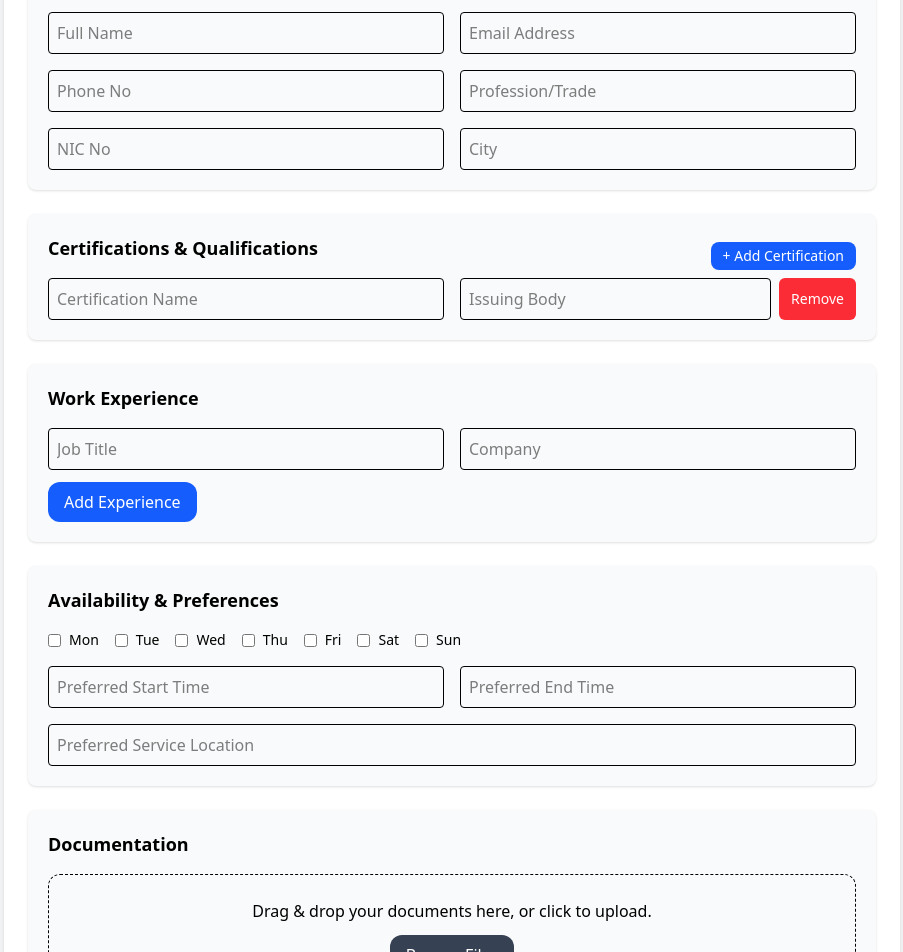
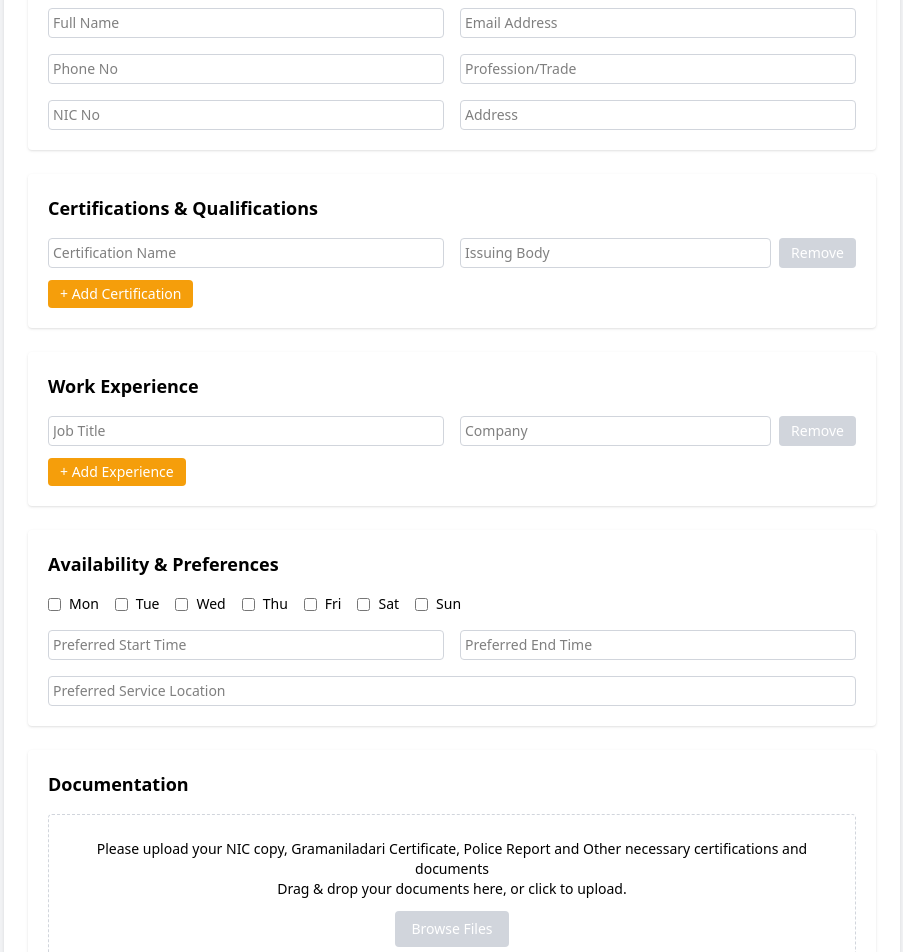
Before and after one commit to HasalKenula/WorkSure-frontend, a React (Vite) app: page /workerRegistration in a window 1280 px wide. Shown: the part 220-1172 px from the top of the page, without its empty margins (188-1091 px from the left). Built offline with nearby package versions, Linux system fonts and the light colour scheme.

Commit message:
Worker Registration Form completed

```diff
--- a/src/pages/WorkerRegistration.jsx
+++ b/src/pages/WorkerRegistration.jsx
@@ -1,5 +1,8 @@
 import React from "react";
 import Navbar from "../components/NavBar";
+import ReactTimePicker from 'react-time-picker';
+import 'react-time-picker/dist/TimePicker.css';
+import 'react-clock/dist/Clock.css';
 
 export default function WorkerRegistration() {
     // Certifications state (starts with one empty row)
@@ -26,125 +29,234 @@ export default function WorkerRegistration() {
         setCertifications((prev) => prev.filter((_, i) => i !== index));
     };
 
+    //
+    const [experiences, setExperiences] = React.useState([
+        { title: "", company: "" },
+    ]);
+
+    const addExperience = () => {
+        setExperiences((prev) => [...prev, { title: "", company: "" }]);
+    };
+
+    const handleExperienceChange = (index, field, value) => {
+        setExperiences((prev) => {
+            const copy = [...prev];
+            copy[index] = { ...copy[index], [field]: value };
+            return copy;
+        });
+    };
+
+    const removeExperience = (index) => {
+        setExperiences((prev) => prev.filter((_, i) => i !== index));
+    };
+
+    //
+    const [uploadedFiles, setUploadedFiles] = React.useState([]);
+
+    const fileInputRef = React.useRef(null);
+
+    const handleBrowseClick = () => {
+        fileInputRef.current.click(); // Open the hidden input
+    };
+
+    const handleFileChange = (e) => {
+        const files = Array.from(e.target.files);
+        setUploadedFiles((prev) => [...prev, ...files]);
+    };
+
+    const handleDrop = (e) => {
+        e.preventDefault();
+        const files = Array.from(e.dataTransfer.files);
+        setUploadedFiles((prev) => [...prev, ...files]);
+    };
+
+    const handleDragOver = (e) => {
+        e.preventDefault();
+    };
+
+    const removeFile = (index) => {
+        setUploadedFiles((prev) => prev.filter((_, i) => i !== index));
+    };
+
+    //
+    const [startTime, setStartTime] = React.useState(null);
+    const [endTime, setEndTime] = React.useState(null);
+
   return (
     <div>
         <Navbar/>
         <div className="min-h-screen w-full bg-gray-100 flex flex-col items-center p-4 mt-18">
-            <div className="w-full max-w-4xl bg-white shadow-md rounded-lg p-6 space-y-6">
-            <h2 className="text-2xl font-semibold text-gray-800">
+            <div className="w-full max-w-4xl bg-white shadow-md rounded p-6 space-y-6">
+                <h2 className="text-xl font-bold text-gray-800">
                 Register as a Skilled Worker
                 </h2>
 
                 {/* Personal Information */}
-            <section className="bg-gray-50 p-5 rounded-lg shadow-sm">
+                <section className=" p-5 rounded shadow-sm">
                     <h3 className="text-lg font-semibold mb-4">Personal Information</h3>
                     <div className="grid grid-cols-1 md:grid-cols-2 gap-4">
-                <input className="border p-2 rounded" placeholder="Full Name" />
-                <input className="border p-2 rounded" placeholder="Email Address" />
-                <input className="border p-2 rounded" placeholder="Phone No" />
-                <input className="border p-2 rounded" placeholder="Profession/Trade" />
-                <input className="border p-2 rounded" placeholder="NIC No" />
-                <input className="border p-2 rounded" placeholder="City" />
+                        <input className="border border-gray-300 p-1 rounded text-sm focus:outline-1 focus:outline-primary" placeholder="Full Name" />
+                        <input className="border border-gray-300 p-1 rounded text-sm focus:outline-1 focus:outline-primary" placeholder="Email Address" />
+                        <input className="border border-gray-300 p-1 rounded text-sm focus:outline-1 focus:outline-primary" placeholder="Phone No" />
+                        <input className="border border-gray-300 p-1 rounded text-sm focus:outline-1 focus:outline-primary" placeholder="Profession/Trade" />
+                        <input className="border border-gray-300 p-1 rounded text-sm focus:outline-1 focus:outline-primary" placeholder="NIC No" />
+                        <input className="border border-gray-300 p-1 rounded text-sm focus:outline-1 focus:outline-primary" placeholder="Address" />
                     </div>
                 </section>
 
                 {/* Certifications */}
-            <section className="bg-gray-50 p-5 rounded-lg shadow-sm">
-            <div className="flex items-center justify-between">
+                <section className="p-5 rounded shadow-sm">
+                    <div className="flex items-center justify-between ">
                         <h3 className="text-lg font-semibold mb-4">Certifications & Qualifications</h3>
+                    </div>
+
+                    <div className="space-y-3">
+                        {certifications.map((item, index) => (
+                            <div key={index} className="grid grid-cols-1 md:grid-cols-2 gap-4 items-center">
+                                <input className="border border-gray-300 p-1 rounded text-sm focus:outline-1 focus:outline-primary" placeholder="Certification Name" value={item.name} onChange={(e) =>handleCertificationChange(index, "name", e.target.value)}/>
+                                <div className="flex gap-2">
+                                    <input className="flex-1 border border-gray-300 p-1 rounded text-sm focus:outline-1 focus:outline-primary" placeholder="Issuing Body" value={item.body} onChange={(e) =>handleCertificationChange(index, "body", e.target.value)}/>
+                                    {/* remove button */}
+                                    <button onClick={() => removeCertification(index)} className="px-3 py-1 bg-gray-300 text-white rounded text-sm hover:bg-gray-400" aria-label={`Remove certification ${index + 1}`}>
+                                        Remove
+                                    </button>
+                                </div>
+                            </div>
+                            ))
+                        }
+                    </div>
+
+                    <div>
                         <button
                             onClick={addCertification}
-                className="mt-0 px-3 py-1 bg-blue-600 text-white rounded-lg text-sm"
+                            className="mt-3 px-3 py-1 bg-primary text-white rounded text-sm hover:outline-2 hover:outline-offset-1 hover:outline-primary"
                             aria-label="Add certification"
                         >
                             + Add Certification
                         </button>
                     </div>
+                </section>
+
+                {/* Work Experience */}
+                <section className="p-5 rounded shadow-sm">
+                    <div className="flex items-center justify-between ">
+                        <h3 className="text-lg font-semibold mb-4">Work Experience</h3>
+                    </div>
 
                     <div className="space-y-3">
-                {certifications.map((item, index) => (
-                <div
-                    key={index}
-                    className="grid grid-cols-1 md:grid-cols-2 gap-4 items-center"
-                >
-                    <input
-                    className="border p-2 rounded"
-                    placeholder="Certification Name"
-                    value={item.name}
-                    onChange={(e) =>
-                        handleCertificationChange(index, "name", e.target.value)
-                    }
-                    />
+                        {experiences.map((item, index) => (
+                            <div key={index} className="grid grid-cols-1 md:grid-cols-2 gap-4 items-center">
+                                <input className="border border-gray-300 p-1 rounded text-sm focus:outline-1 focus:outline-primary" placeholder="Job Title" value={item.title} onChange={(e) =>handleExperienceChange(index, "title", e.target.value)}/>
                                 <div className="flex gap-2">
-                    <input
-                        className="flex-1 border p-2 rounded"
-                        placeholder="Issuing Body"
-                        value={item.body}
-                        onChange={(e) =>
-                        handleCertificationChange(index, "body", e.target.value)
-                        }
-                    />
+                                    <input className="flex-1 border border-gray-300 p-1 rounded text-sm focus:outline-1 focus:outline-primary" placeholder="Company" value={item.company} onChange={(e) =>handleExperienceChange(index, "company", e.target.value)}/>
                                     {/* remove button */}
-                    <button
-                        onClick={() => removeCertification(index)}
-                        className="px-3 py-1 bg-red-500 text-white rounded-md text-sm"
-                        aria-label={`Remove certification ${index + 1}`}
-                    >
+                                    <button onClick={() => removeExperience(index)} className="px-3 py-1 bg-gray-300 text-white rounded text-sm hover:bg-gray-400" aria-label={`Remove experience ${index + 1}`}>
                                         Remove
                                     </button>
                                 </div>
                             </div>
-                ))}
+                            ))
+                        }
+                    </div>
+
+                    <div>
+                        <button
+                            onClick={addExperience}
+                            className="mt-3 px-3 py-1 bg-primary text-white rounded text-sm hover:outline-2 hover:outline-offset-1 hover:outline-primary"
+                            aria-label="Add Experience"
+                        >
+                            + Add Experience
+                        </button>
                     </div>
                 </section>
 
-            {/* Work Experience */}
-            <section className="bg-gray-50 p-5 rounded-lg shadow-sm">
-            <h3 className="text-lg font-semibold mb-4">Work Experience</h3>
-            <div className="grid grid-cols-1 md:grid-cols-2 gap-4">
-                <input className="border p-2 rounded" placeholder="Job Title" />
-                <input className="border p-2 rounded" placeholder="Company" />
-            </div>
-            <button className="mt-3 px-4 py-2 bg-blue-600 text-white rounded-xl">
-                Add Experience
-            </button>
-            </section>
-
                 {/* Availability & Preferences */}
-            <section className="bg-gray-50 p-5 rounded-lg shadow-sm">
+                <section className=" p-5 rounded shadow-sm">
                     <h3 className="text-lg font-semibold mb-4">Availability & Preferences</h3>
                     <div className="flex flex-wrap gap-4">
                         {["Mon", "Tue", "Wed", "Thu", "Fri", "Sat", "Sun"].map((day) => (
                         <label key={day} className="flex items-center space-x-2">
-                    <input type="checkbox" />
+                            <input type="checkbox" className="accent-gray-500"/>
                             <span className="text-sm">{day}</span>
                         </label>
                         ))}
                     </div>
                     <div className="grid grid-cols-1 md:grid-cols-2 gap-4 mt-4">
-                <input className="border p-2 rounded" placeholder="Preferred Start Time" />
-                <input className="border p-2 rounded" placeholder="Preferred End Time" />
+                        <input  className="border border-gray-300 p-1 rounded text-sm focus:outline-1 focus:outline-primary" placeholder="Preferred Start Time" />
+                        <input  className="border border-gray-300 p-1 rounded text-sm focus:outline-1 focus:outline-primary" placeholder="Preferred End Time" />
+                        {/* <div className="flex flex-col">
+                            <label className="text-sm mb-1">Preferred Start Time</label>
+                            <ReactTimePicker
+                                onChange={setStartTime}
+                                value={startTime}
+                                clearIcon={null}
+                                clockIcon={null}
+                                className=" rounded p-2"
+                                disableClock={true}
+                            />
+                        </div> */}
+
+                        {/* <div className="flex flex-col">
+                            <label className="text-sm mb-1">Preferred End Time</label>
+                            <ReactTimePicker
+                                onChange={setEndTime}
+                                value={endTime}
+                                clearIcon={null}
+                                clockIcon={null}
+                                className=" rounded p-2"
+                                disableClock={true}
+                            />
+                        </div> */}
                         <input
-                className="border p-2 rounded col-span-1 md:col-span-2"
+                        className="border border-gray-300 p-1 rounded col-span-1 md:col-span-2 text-sm focus:outline-1 focus:outline-primary"
                         placeholder="Preferred Service Location"
                         />
                     </div>
                 </section>
 
                 {/* Documents Upload */}
-            <section className="bg-gray-50 p-5 rounded-lg shadow-sm">
+                <section className=" p-5 rounded shadow-sm">
                     <h3 className="text-lg font-semibold mb-4">Documentation</h3>
-            <div className="border border-dashed rounded-xl p-6 text-center">
+                    <div className="border border-dashed border-gray-300 rounded p-6 text-center text-sm "
+                                onDrop={handleDrop}
+                                onDragOver={handleDragOver}>
+                        <p>Please upload your NIC copy, Gramaniladari Certificate, Police Report and Other necessary certifications and documents</p>
                         <p>Drag & drop your documents here, or click to upload.</p>
-                <button className="mt-3 px-4 py-2 bg-gray-700 text-white rounded-xl">
+                        <button type="button" onClick={handleBrowseClick} className="mt-3 px-4 py-2 bg-gray-300 text-white rounded text-sm hover:bg-gray-400">
                             Browse Files
                         </button>
+                        <input type="file" ref={fileInputRef} className="hidden" onChange={handleFileChange}/>
+
+                        {/* uploaded files display */}
+                        {uploadedFiles.length > 0 && (
+                            <div className="mt-4 text-left space-y-2">
+                                {uploadedFiles.map((file, index) => (
+                                    <div key={index} className="flex justify-between items-center bg-gray-100 p-2 rounded-md">
+                                        <span className="text-sm text-gray-500 truncate">{file.name}</span>
+                                        <button onClick={(e) => {
+                                                e.stopPropagation();
+                                                removeFile(index);
+                                            }}
+                                            className="text-red-500 text-sm hover:underline"
+                                        >
+                                            Remove
+                                        </button>
                                     </div>
-            <p className="text-sm text-gray-600 mt-2">No files uploaded yet.</p>
+                                ))}
+                            </div>
+                        )}
+                    </div>
+
+                    {/* File Count */}
+                    <p className="text-sm text-gray-600 mt-2">
+                        {uploadedFiles.length === 0
+                        ? "No files uploaded yet."
+                        : `${uploadedFiles.length} file(s) uploaded`}
+                    </p>
                 </section>
 
                 {/* Register Button */}
-            <button className="w-full bg-blue-600 text-white rounded-lg py-3 text-lg font-semibold">
+                <button className="w-full bg-primary text-white rounded py-1 text-md font-semibold hover:outline-2 hover:outline-offset-1 hover:outline-primary">
                     Register Account
                 </button>
             </div>
```
Lines whose indentation alone changed are shown as unchanged.
